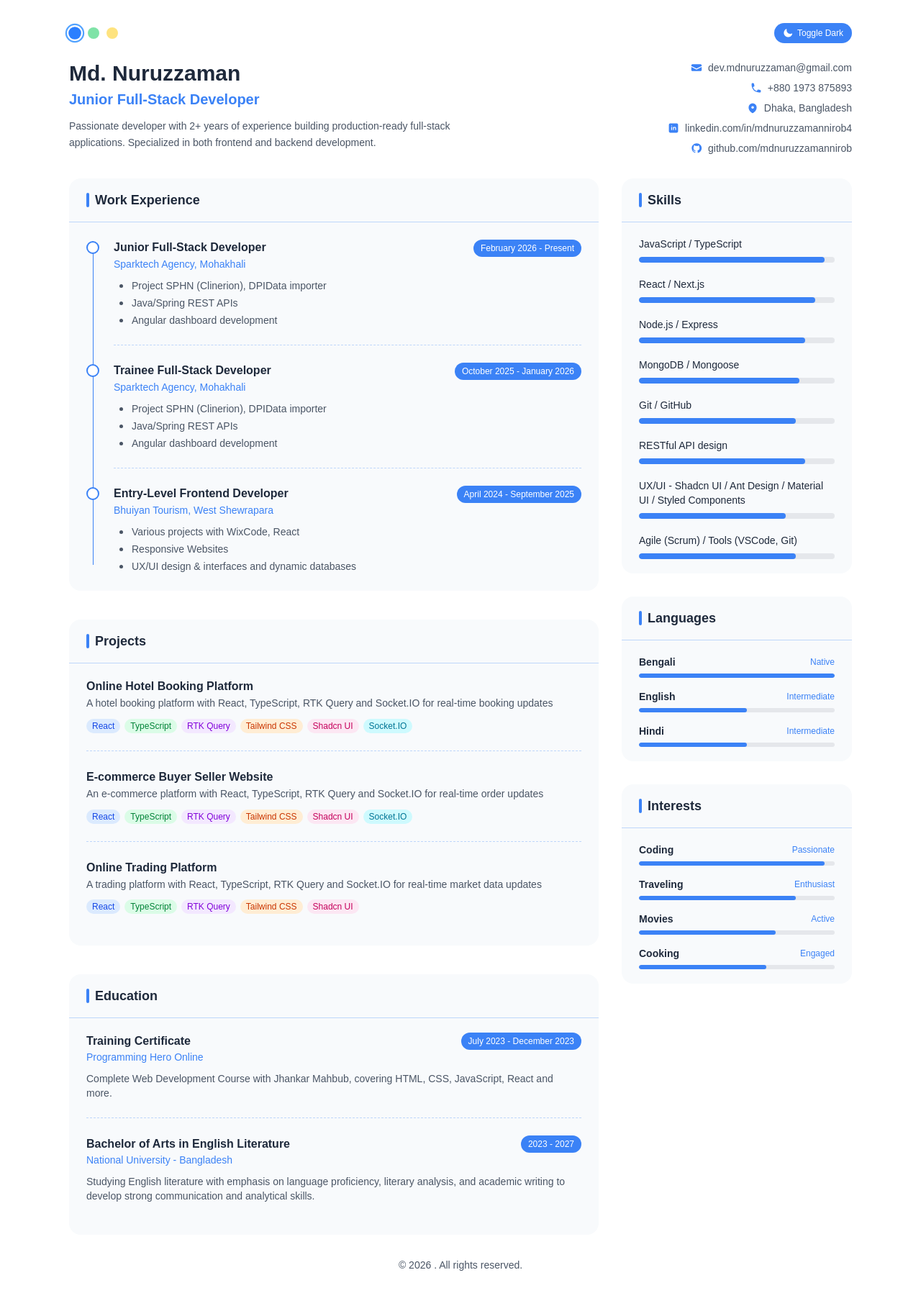
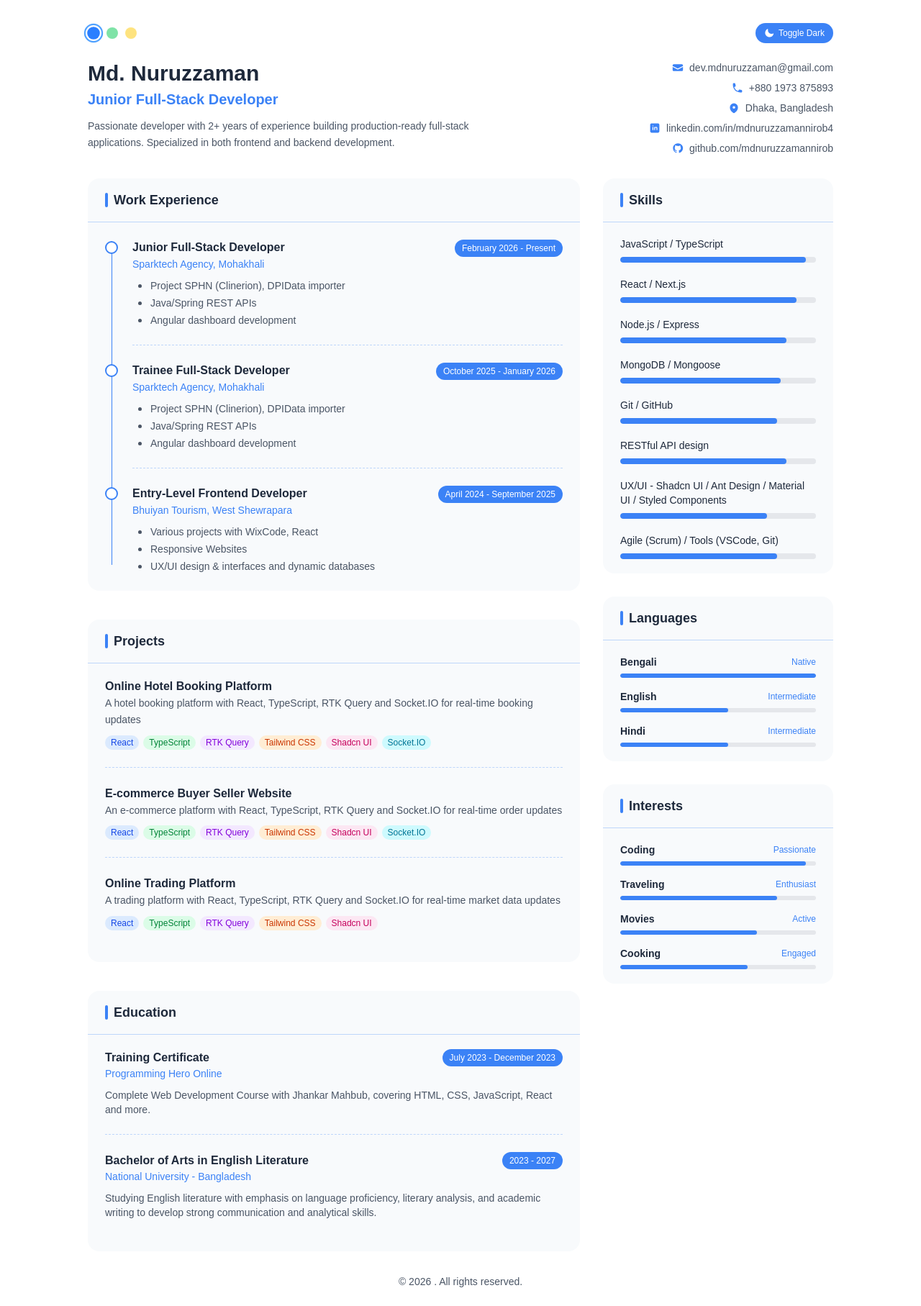
Before and after one commit to mdnuruzzamannirob/new-portfolio, a Next.js app: page / in a window 1280 px wide. Shown: the whole page at 72% size. Before the commit the page ends 1792 px from the top, so only its background shows below. Built offline with nearby package versions, Linux system fonts and the light colour scheme; a web font is replaced by a local one.

Commit message:
feat: update max-width for layout components to improve consistency

```diff
--- a/src/components/Content.tsx
+++ b/src/components/Content.tsx
@@ -7,7 +7,7 @@
 
 const Content = () => {
   return (
-    <main className="max-w-6xl mx-auto px-4 sm:px-6 lg:px-8 py-6 sm:py-8">
+    <main className="max-w-275 mx-auto px-4 sm:px-6 lg:px-8 py-6 sm:py-8">
       {/* Two-column layout: Main content (left) + Sidebar (right) */}
       <div className="flex flex-col lg:flex-row gap-6 lg:gap-8">
         {/* Left column – Main content */}
--- a/src/components/Topbar.tsx
+++ b/src/components/Topbar.tsx
@@ -4,7 +4,7 @@
 const Topbar = () => {
   return (
     <nav className="sticky top-0 z-50 border-b border-card-border bg-card-bg/80 backdrop-blur-md">
-      <div className="max-w-6xl mx-auto px-4 sm:px-6 lg:px-8 flex items-center justify-between h-14">
+      <div className="max-w-275 mx-auto px-4 sm:px-6 lg:px-8 flex items-center justify-between h-14">
         <span className="font-semibold text-base sm:text-lg text-foreground">
           {personalInfo.name}
         </span>
--- a/src/components/layout/Footer.tsx
+++ b/src/components/layout/Footer.tsx
@@ -1,7 +1,7 @@
 const Footer = () => {
   return (
     <footer className="">
-      <div className="max-w-6xl mx-auto px-4 sm:px-6 lg:px-8 pb-6">
+      <div className="max-w-275 mx-auto px-4 sm:px-6 lg:px-8 pb-6">
         <p className="text-center text-sm text-muted">
           &copy; {new Date().getFullYear()} . All rights reserved.
         </p>
--- a/src/components/layout/Header.tsx
+++ b/src/components/layout/Header.tsx
@@ -6,7 +6,7 @@
 
   return (
     <header className="">
-      <div className="max-w-6xl space-y-6 mx-auto px-4 sm:px-6 lg:px-8 pt-6 sm:pt-8">
+      <div className="max-w-275 space-y-6 mx-auto px-4 sm:px-6 lg:px-8 pt-6 sm:pt-8">
         <ThemeToggle />
         <div className="flex flex-col md:flex-row md:items-start md:justify-between gap-6">
           {/* Left – Identity */}
```
